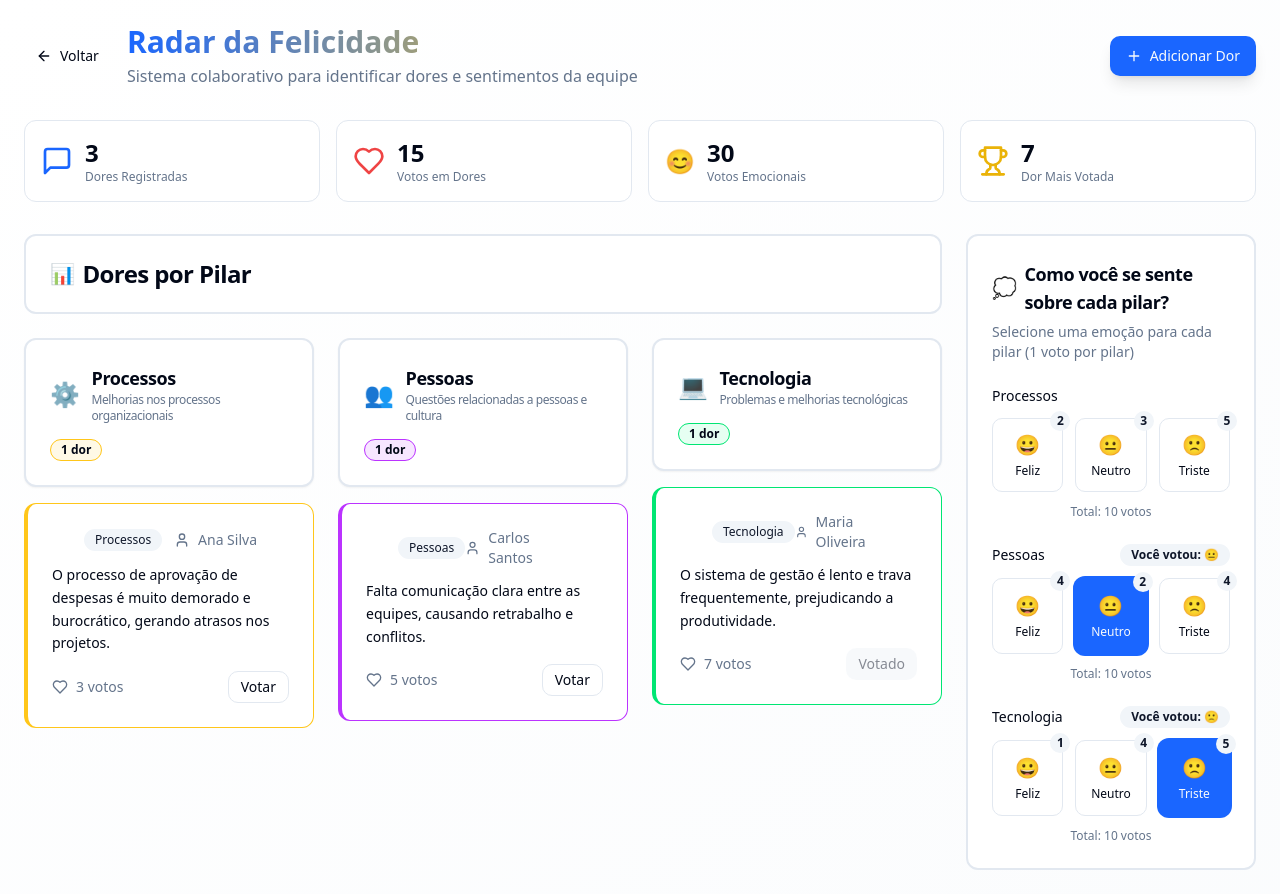
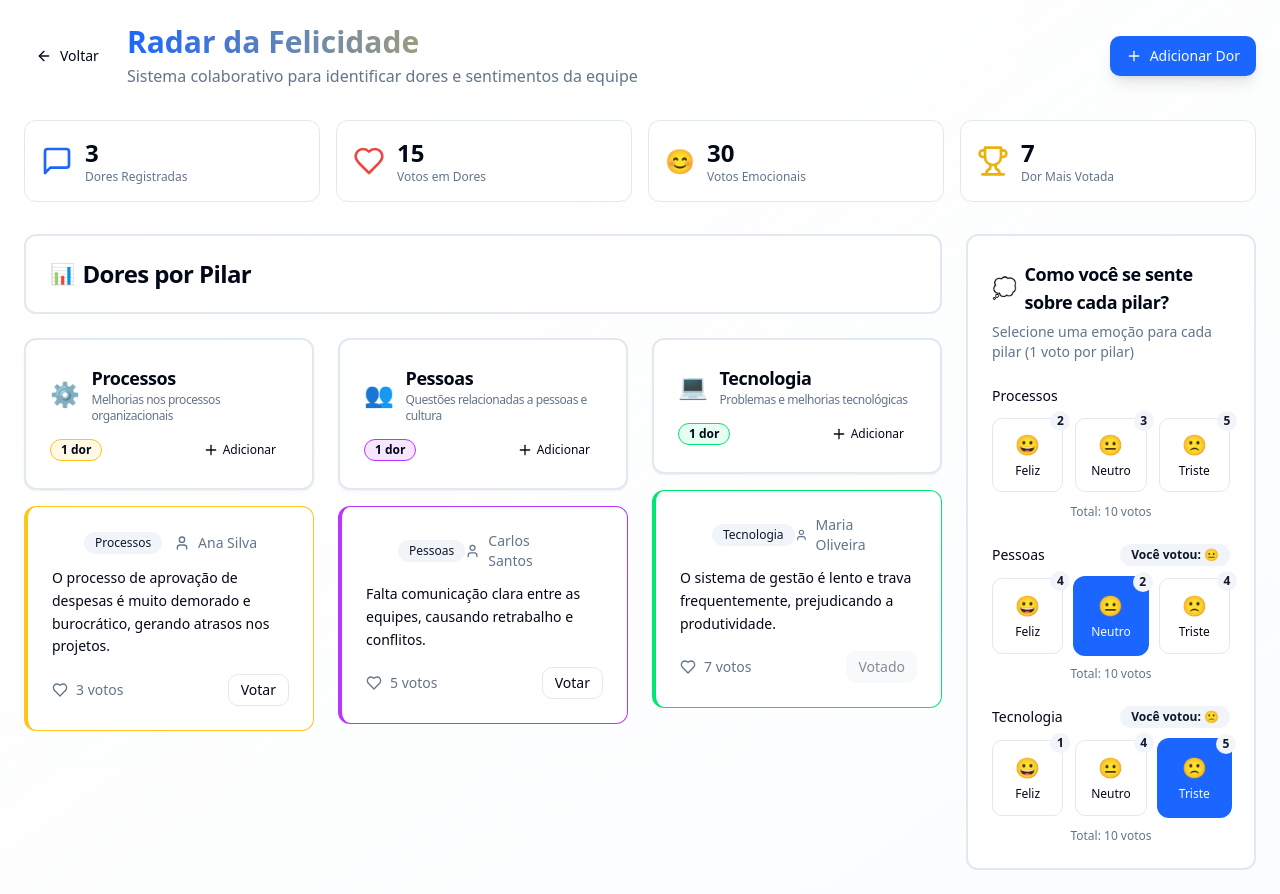
Before and after one commit to contatodiegoschneider/happy-pulse-radar, a React (Vite) app: page /happiness-radar in a window 1280 px wide. Built offline with nearby package versions, Linux system fonts and the light colour scheme.

Commit message:
Allow adding pain directly to pillar
Update the AddPainDialog component to allow users to add a pain point directly to a specific pillar, removing the need for a separate pillar selection step.

```diff
--- a/src/components/happiness-radar/AddPainDialog.tsx
+++ b/src/components/happiness-radar/AddPainDialog.tsx
@@ -10,13 +10,15 @@ import { useToast } from "@/hooks/use-toast";
 
 interface AddPainDialogProps {
   onAddPain: (pain: { author: string; description: string; pilar: "Processos" | "Pessoas" | "Tecnologia" }) => void;
+  defaultPilar?: "Processos" | "Pessoas" | "Tecnologia";
+  children?: React.ReactNode;
 }
 
-export function AddPainDialog({ onAddPain }: AddPainDialogProps) {
+export function AddPainDialog({ onAddPain, defaultPilar, children }: AddPainDialogProps) {
   const [open, setOpen] = useState(false);
   const [author, setAuthor] = useState("");
   const [description, setDescription] = useState("");
-  const [pilar, setPilar] = useState<"Processos" | "Pessoas" | "Tecnologia" | "">("");
+  const [pilar, setPilar] = useState<"Processos" | "Pessoas" | "Tecnologia" | "">(defaultPilar || "");
   const { toast } = useToast();
 
   const handleSubmit = () => {
@@ -38,7 +40,7 @@ export function AddPainDialog({ onAddPain }: AddPainDialogProps) {
     // Reset form
     setAuthor("");
     setDescription("");
-    setPilar("");
+    setPilar(defaultPilar || "");
     setOpen(false);
 
     toast({
@@ -50,10 +52,12 @@ export function AddPainDialog({ onAddPain }: AddPainDialogProps) {
   return (
     <Dialog open={open} onOpenChange={setOpen}>
       <DialogTrigger asChild>
+        {children || (
           <Button className="gap-2 shadow-lg hover:shadow-xl transition-shadow">
             <Plus className="h-4 w-4" />
             Adicionar Dor
           </Button>
+        )}
       </DialogTrigger>
 
       <DialogContent className="sm:max-w-md">
@@ -75,6 +79,7 @@ export function AddPainDialog({ onAddPain }: AddPainDialogProps) {
             />
           </div>
 
+          {!defaultPilar && (
             <div className="space-y-2">
               <Label htmlFor="pilar">Pilar</Label>
               <Select value={pilar} onValueChange={(value) => setPilar(value as "Processos" | "Pessoas" | "Tecnologia" | "")}>
@@ -88,6 +93,7 @@ export function AddPainDialog({ onAddPain }: AddPainDialogProps) {
                 </SelectContent>
               </Select>
             </div>
+          )}
 
           <div className="space-y-2">
             <Label htmlFor="description">Descrição da dor</Label>
--- a/src/components/happiness-radar/PilarColumn.tsx
+++ b/src/components/happiness-radar/PilarColumn.tsx
@@ -1,14 +1,18 @@
 import { Card, CardContent, CardHeader, CardTitle } from "@/components/ui/card";
 import { Badge } from "@/components/ui/badge";
+import { Button } from "@/components/ui/button";
 import { Pain, PainCard } from "./PainCard";
+import { AddPainDialog } from "./AddPainDialog";
 import { cn } from "@/lib/utils";
 import { SortableContext, verticalListSortingStrategy } from '@dnd-kit/sortable';
+import { Plus } from "lucide-react";
 
 interface PilarColumnProps {
   pilar: "Processos" | "Pessoas" | "Tecnologia";
   pains: Pain[];
   onVote: (painId: string) => void;
   onDelete: (painId: string) => void;
+  onAddPain: (pain: { author: string; description: string; pilar: "Processos" | "Pessoas" | "Tecnologia" }) => void;
 }
 
 const pilarConfig = {
@@ -29,7 +33,7 @@ const pilarConfig = {
   },
 };
 
-export function PilarColumn({ pilar, pains, onVote, onDelete }: PilarColumnProps) {
+export function PilarColumn({ pilar, pains, onVote, onDelete, onAddPain }: PilarColumnProps) {
   const config = pilarConfig[pilar];
 
   return (
@@ -47,9 +51,17 @@ export function PilarColumn({ pilar, pains, onVote, onDelete }: PilarColumnProps
           </CardTitle>
         </CardHeader>
         <CardContent className="pt-0">
-          <Badge variant="outline" className={cn("text-xs", config.bgClass)}>
-            {pains.length} {pains.length === 1 ? "dor" : "dores"}
-          </Badge>
+          <div className="flex items-center justify-between">
+            <Badge variant="outline" className={cn("text-xs", config.bgClass)}>
+              {pains.length} {pains.length === 1 ? "dor" : "dores"}
+            </Badge>
+            <AddPainDialog onAddPain={onAddPain} defaultPilar={pilar}>
+              <Button size="sm" variant="ghost" className="gap-1 text-xs h-7">
+                <Plus className="h-3 w-3" />
+                Adicionar
+              </Button>
+            </AddPainDialog>
+          </div>
         </CardContent>
       </Card>
 
--- a/src/pages/HappinessRadar.tsx
+++ b/src/pages/HappinessRadar.tsx
@@ -252,18 +252,21 @@ export default function HappinessRadar() {
                   pains={groupedPains.Processos}
                   onVote={handleVotePain}
                   onDelete={handleDeletePain}
+                  onAddPain={handleAddPain}
                 />
                 <PilarColumn
                   pilar="Pessoas"
                   pains={groupedPains.Pessoas}
                   onVote={handleVotePain}
                   onDelete={handleDeletePain}
+                  onAddPain={handleAddPain}
                 />
                 <PilarColumn
                   pilar="Tecnologia"
                   pains={groupedPains.Tecnologia}
                   onVote={handleVotePain}
                   onDelete={handleDeletePain}
+                  onAddPain={handleAddPain}
                 />
               </div>
             </DndContext>
```
Lines whose indentation alone changed are shown as unchanged.
